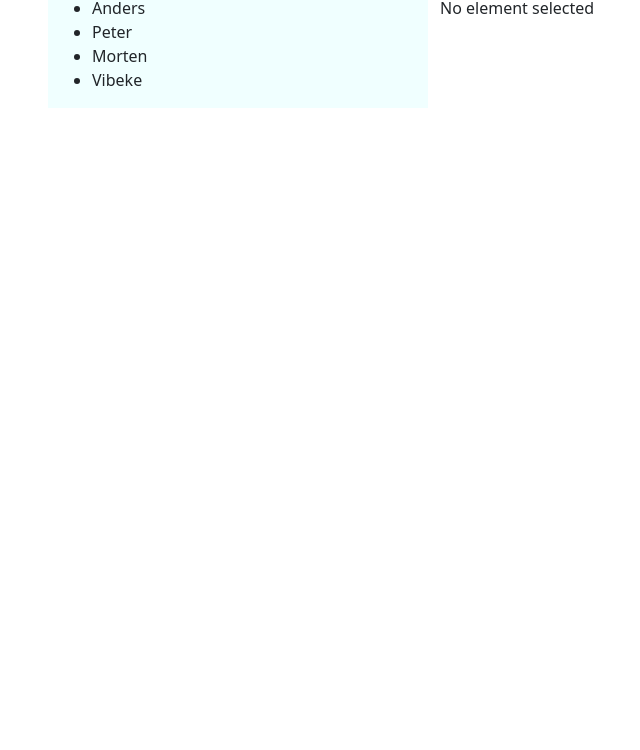
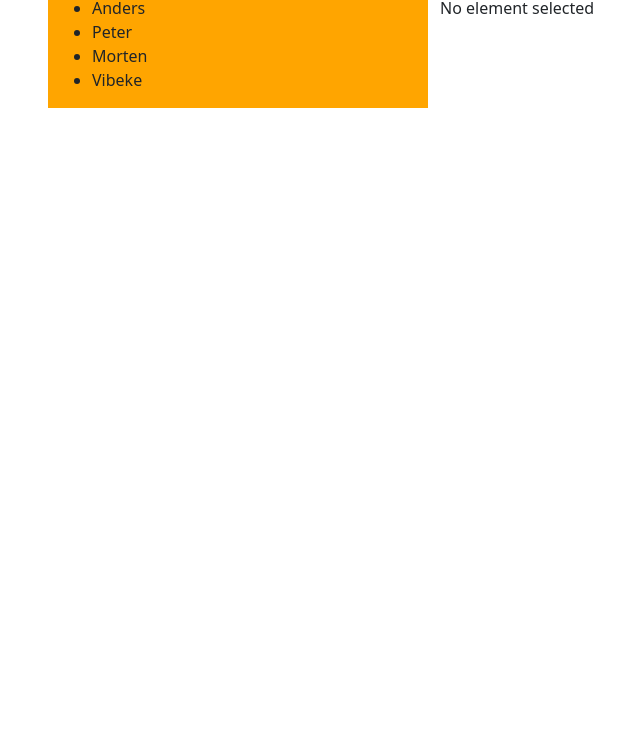
Before and after one commit to andersbor/listdetail, a plain HTML site: page sidebyside.html in a window 1280 px wide. Shown: the part 50-800 px from the top of the page, without its empty margins (22-662 px from the left). Drawn offline with nearby package versions, Linux system fonts and the light colour scheme.

```diff
--- a/sidebyside.html
+++ b/sidebyside.html
@@ -16,7 +16,7 @@
     <div id="app">
         <div class="container">
             <div class="row">
-                <div class="col-sm-4" style="background-color: azure;">
+                <div class="col-sm-4" style="background-color: orange;">
                     <h2>Ordinary list</h2>
                     <ul>
                         <li v-for="teacher in teachers">
```
Also changed, not shown: index.html (+1 -1 lines).
